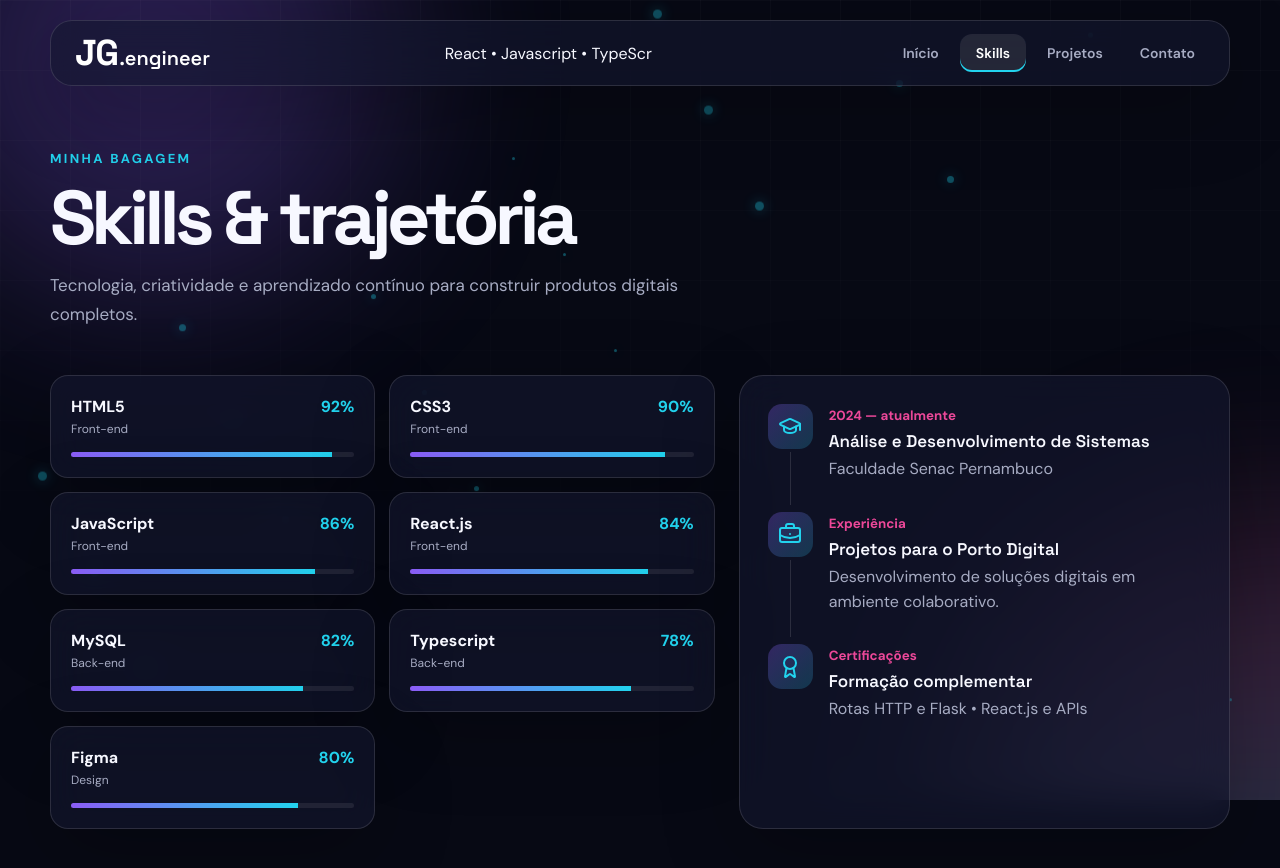
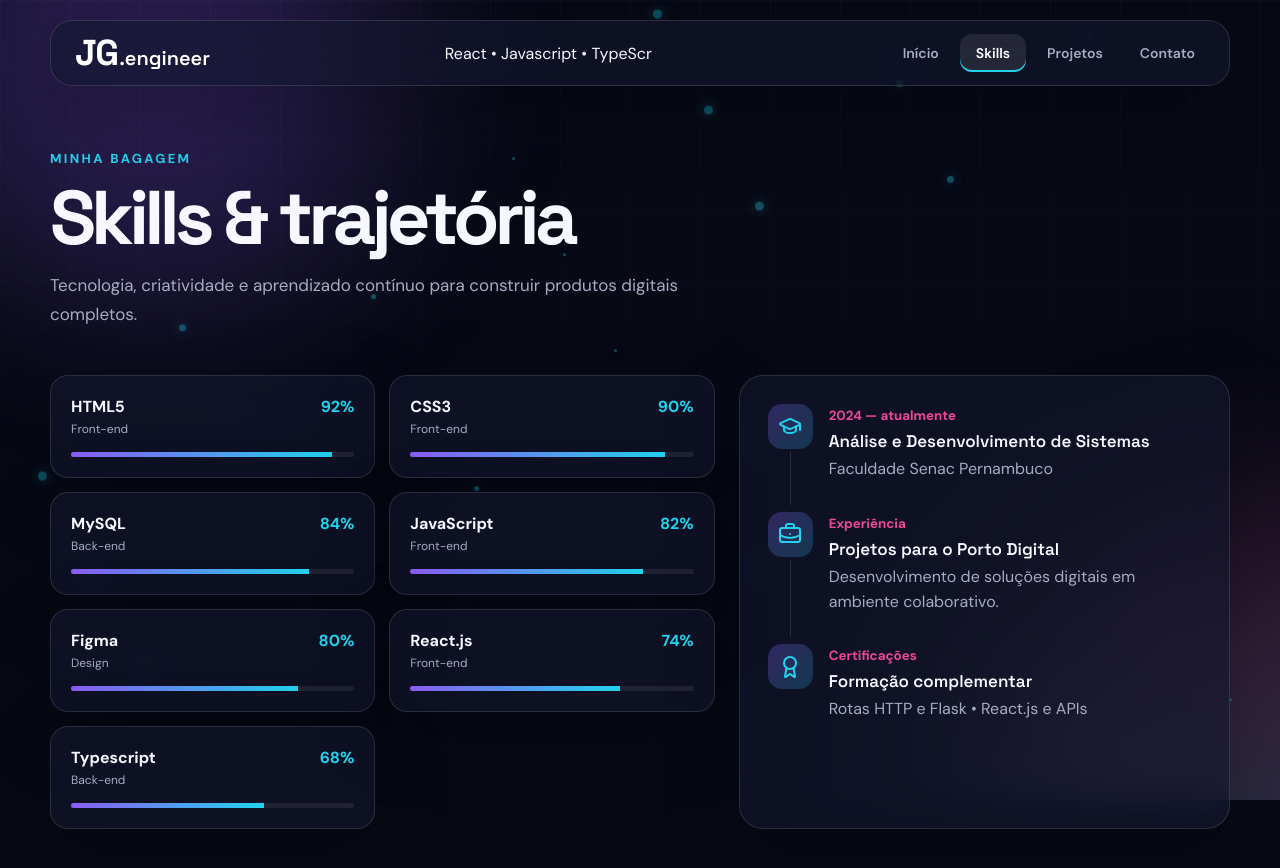
Before and after one commit to jgpns10/Portfolio, a React (Vite) app: page /skills in a window 1280 px wide. Shown: the top 868 px of the page. Built offline with nearby package versions, Linux system fonts and the light colour scheme.

Commit message:
Atualizações skills

```diff
--- a/src/data/portfolio.js
+++ b/src/data/portfolio.js
@@ -15,11 +15,11 @@ export const profile = {
 export const skills = [
   { name: 'HTML5', level: 92, group: 'Front-end' },
   { name: 'CSS3', level: 90, group: 'Front-end' },
-  { name: 'JavaScript', level: 86, group: 'Front-end' },
-  { name: 'React.js', level: 84, group: 'Front-end' },
-  { name: 'MySQL', level: 82, group: 'Back-end' },
-  { name: 'Typescript', level: 78, group: 'Back-end' },
+  { name: 'MySQL', level: 84, group: 'Back-end' },
+  { name: 'JavaScript', level: 82, group: 'Front-end' },
   { name: 'Figma', level: 80, group: 'Design' },
+  { name: 'React.js', level: 74, group: 'Front-end' },
+  { name: 'Typescript', level: 68, group: 'Back-end' },
 ]
 
 export const projects = [
```
